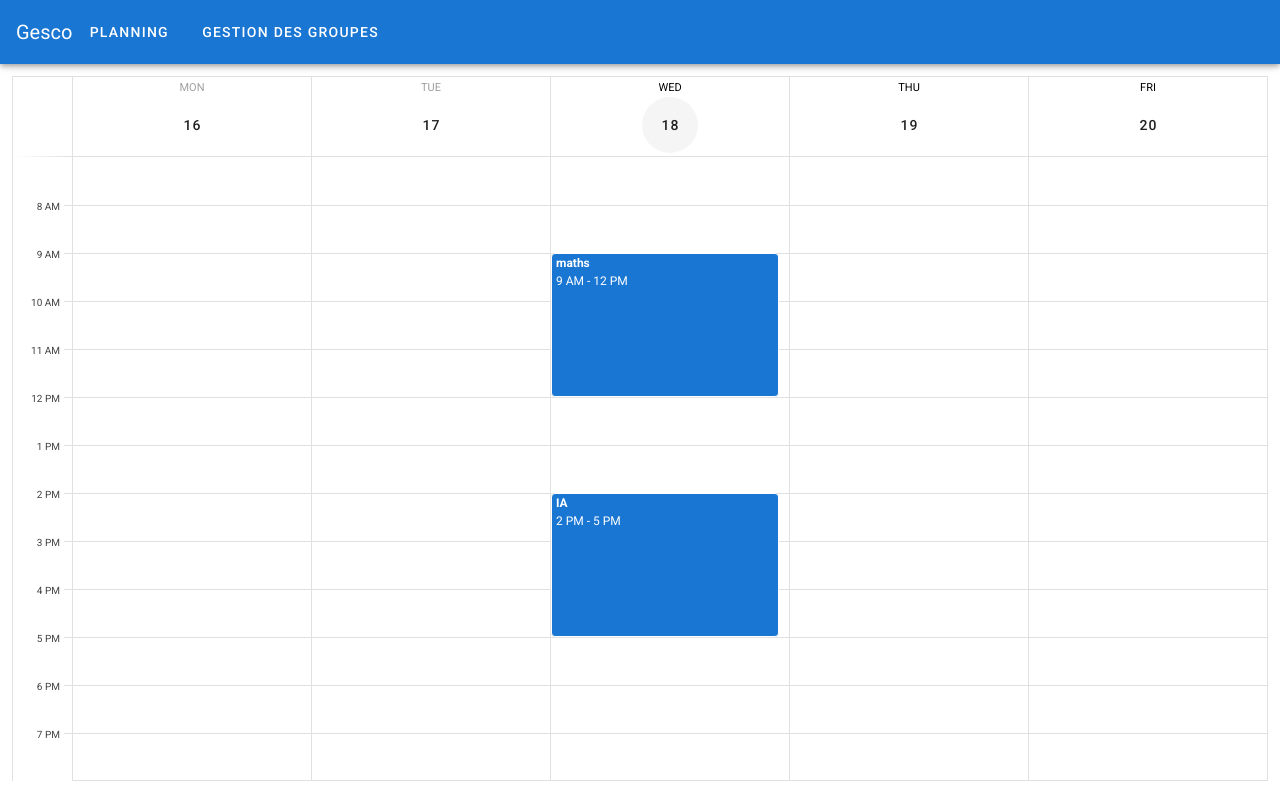
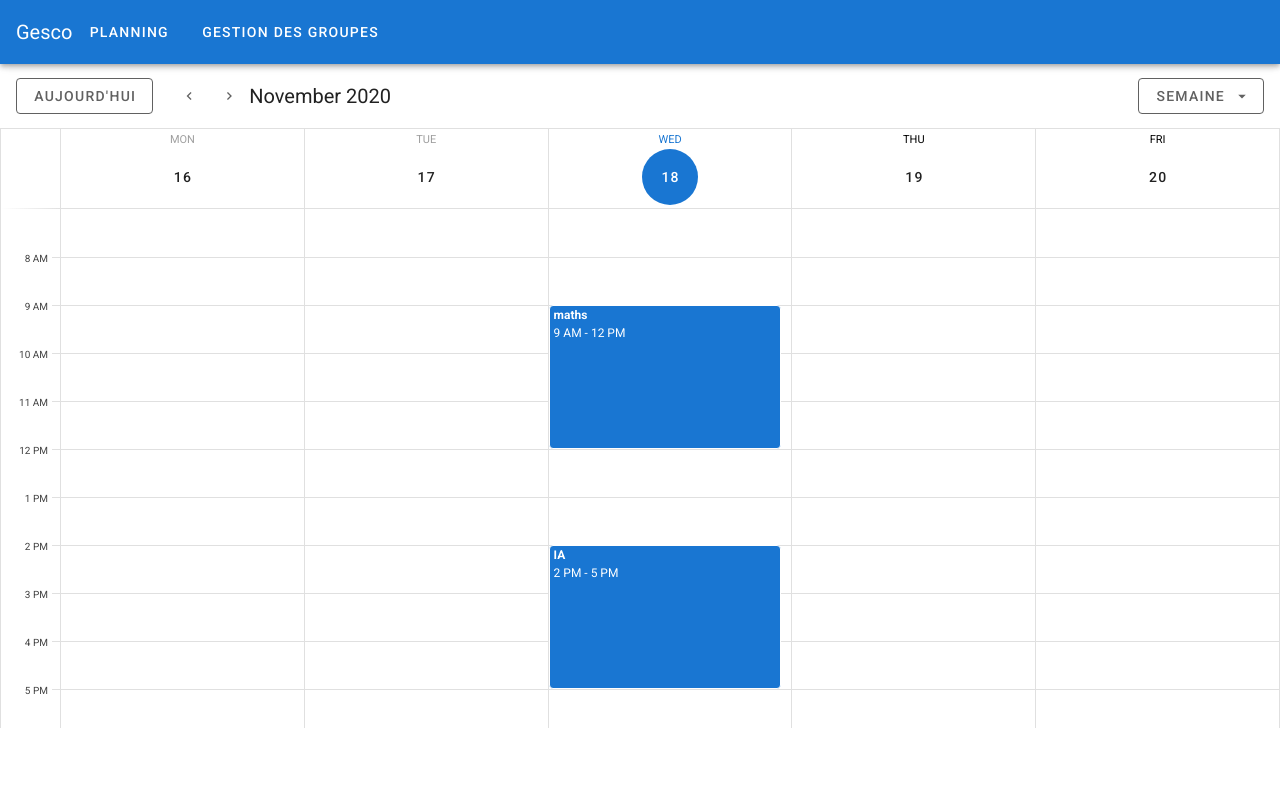
Before and after one commit to CorentinGrard/Gesco-frontend, a Vue app: page / in a window 1280 px wide. Built offline with nearby package versions, Linux system fonts and the light colour scheme.

Commit message:
Amélioration inferface planning 📅

```diff
--- a/src/views/Planning.vue
+++ b/src/views/Planning.vue
@@ -1,23 +1,153 @@
 <template>
-  <v-container fluid>
+  <v-row class="fill-height">
+    <v-col>
+      <v-sheet height="64">
+        <v-toolbar
+          flat
+        >
+          <v-btn
+            outlined
+            class="mr-4"
+            color="grey darken-2"
+            @click="setToday"
+          >
+            Aujourd'hui
+          </v-btn>
+          <v-btn
+            fab
+            text
+            small
+            color="grey darken-2"
+            @click="prev"
+          >
+            <v-icon small>
+              mdi-chevron-left
+            </v-icon>
+          </v-btn>
+          <v-btn
+            fab
+            text
+            small
+            color="grey darken-2"
+            @click="next"
+          >
+            <v-icon small>
+              mdi-chevron-right
+            </v-icon>
+          </v-btn>
+          <v-toolbar-title v-if="$refs.calendar">
+            {{ $refs.calendar.title }}
+          </v-toolbar-title>
+          <v-spacer></v-spacer>
+          <v-menu
+            bottom
+            right
+          >
+            <template v-slot:activator="{ on, attrs }">
+              <v-btn
+                outlined
+                color="grey darken-2"
+                v-bind="attrs"
+                v-on="on"
+              >
+                <span>{{ typeToLabel[type] }}</span>
+                <v-icon right>
+                  mdi-menu-down
+                </v-icon>
+              </v-btn>
+            </template>
+            <v-list>
+              <v-list-item @click="type = 'day'">
+                <v-list-item-title>Jour</v-list-item-title>
+              </v-list-item>
+              <v-list-item @click="type = 'week'">
+                <v-list-item-title>Semaine</v-list-item-title>
+              </v-list-item>
+              <v-list-item @click="type = 'month'">
+                <v-list-item-title>Mois</v-list-item-title>
+              </v-list-item>
+            </v-list>
+          </v-menu>
+        </v-toolbar>
+      </v-sheet>
+      <v-sheet height="600">
         <v-calendar
-      type="week"
+          ref="calendar"
           day-body
-      :weekdays="[1, 2, 3, 4, 5]"
+          v-model="focus"
+          color="primary"
           :events="sessions"
+          :event-color="grey"
+          :type="type"
+          @click:event="showEvent"
+          @click:more="viewDay"
+          @click:date="viewDay"
           :first-interval= 7
           :interval-minutes= 60
           :interval-count= 13
+          :weekdays="weekdays"
         ></v-calendar>
-  </v-container>
+        <v-menu
+          v-model="selectedOpen"
+          :close-on-content-click="false"
+          :activator="selectedElement"
+          offset-x
+        >
+          <v-card
+            color="grey lighten-4"
+            min-width="350px"
+            flat
+          >
+            <v-toolbar
+              color="grey lighten-4"
+            >
+              <v-btn icon>
+                <v-icon>mdi-pencil</v-icon>
+              </v-btn>
+              <v-toolbar-title v-html="selectedEvent.name"></v-toolbar-title>
+              <v-spacer></v-spacer>
+              <v-btn icon>
+                <v-icon>mdi-heart</v-icon>
+              </v-btn>
+              <v-btn icon>
+                <v-icon>mdi-dots-vertical</v-icon>
+              </v-btn>
+            </v-toolbar>
+            <v-card-text>
+              <span v-html="selectedEvent.details"></span>
+            </v-card-text>
+            <v-card-actions>
+              <v-btn
+                text
+                color="secondary"
+                @click="selectedOpen = false"
+              >
+                Cancel
+              </v-btn>
+            </v-card-actions>
+          </v-card>
+        </v-menu>
+      </v-sheet>
+    </v-col>
+  </v-row>
 </template>
-
 <script>
 import { mapGetters } from "vuex";
+  export default {
 
-export default {
     data: () => ({
       events: [],
+      focus: '',
+      weekdays:[1, 2, 3, 4, 5],
+      type: 'week',
+      typeToLabel: {
+        month: 'Mois',
+        week: 'Semaine',
+        day: 'Jour',
+      },
+      selectedEvent: {},
+      selectedElement: null,
+      selectedOpen: false,
     }),
     computed: mapGetters({
       sessions: "planning/getSessionForPlanning",
@@ -25,8 +155,44 @@
     created() {
     this.$store.dispatch("planning/getAllSessions");
     },
-};
+    mounted () {
+      this.$refs.calendar.checkChange()
+    },
+    methods: {
+      viewDay ({ date }) {
+        this.focus = date
+        this.type = 'day'
+      },
+      getEventColor (event) {
+        return event.color
+      },
+      setToday () {
+        this.focus = ''
+      },
+      prev () {
+        this.$refs.calendar.prev()
+      },
+      next () {
+        this.$refs.calendar.next()
+      },
+      showEvent ({ nativeEvent, event }) {
+        const open = () => {
+          this.selectedEvent = event
+          this.selectedElement = nativeEvent.target
+          setTimeout(() => {
+            this.selectedOpen = true
+          }, 10)
+        }
+
+        if (this.selectedOpen) {
+          this.selectedOpen = false
+          setTimeout(open, 10)
+        } else {
+          open()
+        }
+
+        nativeEvent.stopPropagation()
+      },
+    },
+  }
 </script>
-
-<style>
-</style>
```
Lines whose indentation alone changed are shown as unchanged.
